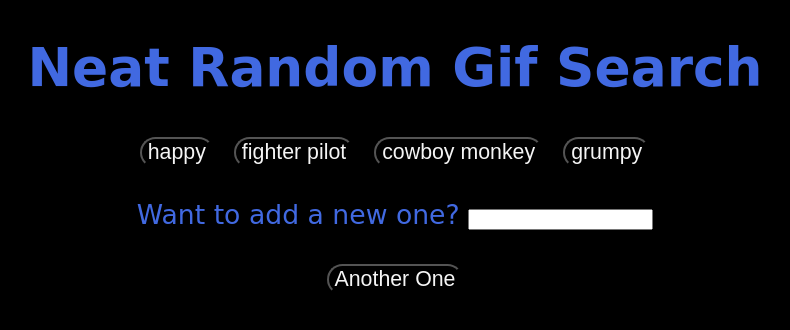
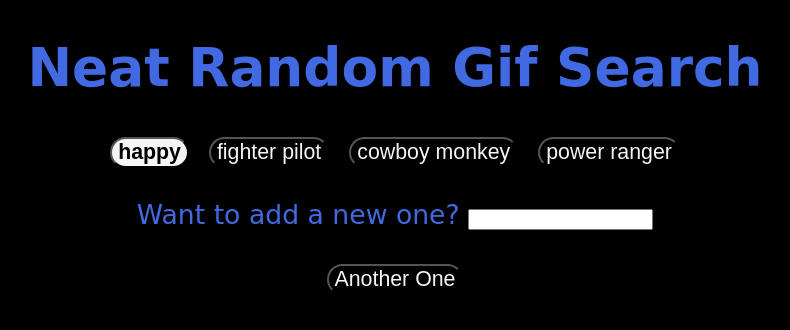
Before and after one commit to ramonb621/Giphy-Assignment, a plain HTML site: page index.html in a window 1280 px wide. In both pictures the pointer is over the button "happy". Shown: the whole page, without its empty margins (245-1035 px from the left). Drawn offline with nearby package versions, Linux system fonts and the light colour scheme; a web font is replaced by a local one.

Commit message:
updated button hover colors

```diff
--- a/assets/app.js
+++ b/assets/app.js
@@ -1,5 +1,5 @@
 
-var vocations = ["happy", "fighter pilot", "cowboy monkey", "grumpy"];
+var vocations = ["happy", "fighter pilot", "cowboy monkey", "power ranger"];
 var search = "";
 var a;
 
--- a/assets/style.css
+++ b/assets/style.css
@@ -18,3 +18,8 @@ body{
 .gif{
     border: solid 2px white;
 }
+.btn:hover, #add-search:hover{
+    background-color: whitesmoke;
+    color: black;
+    font-weight: bold;
+}
```
